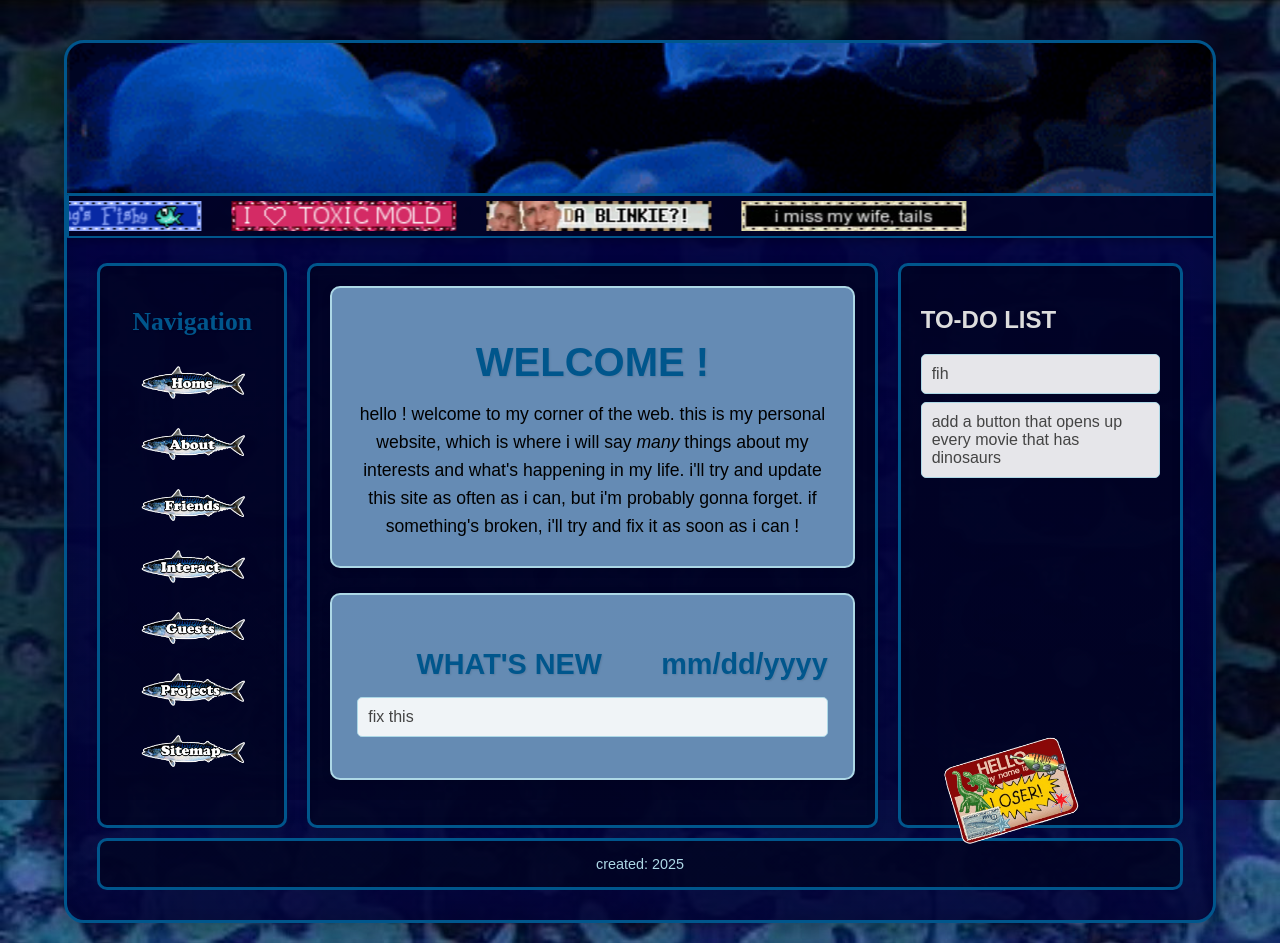
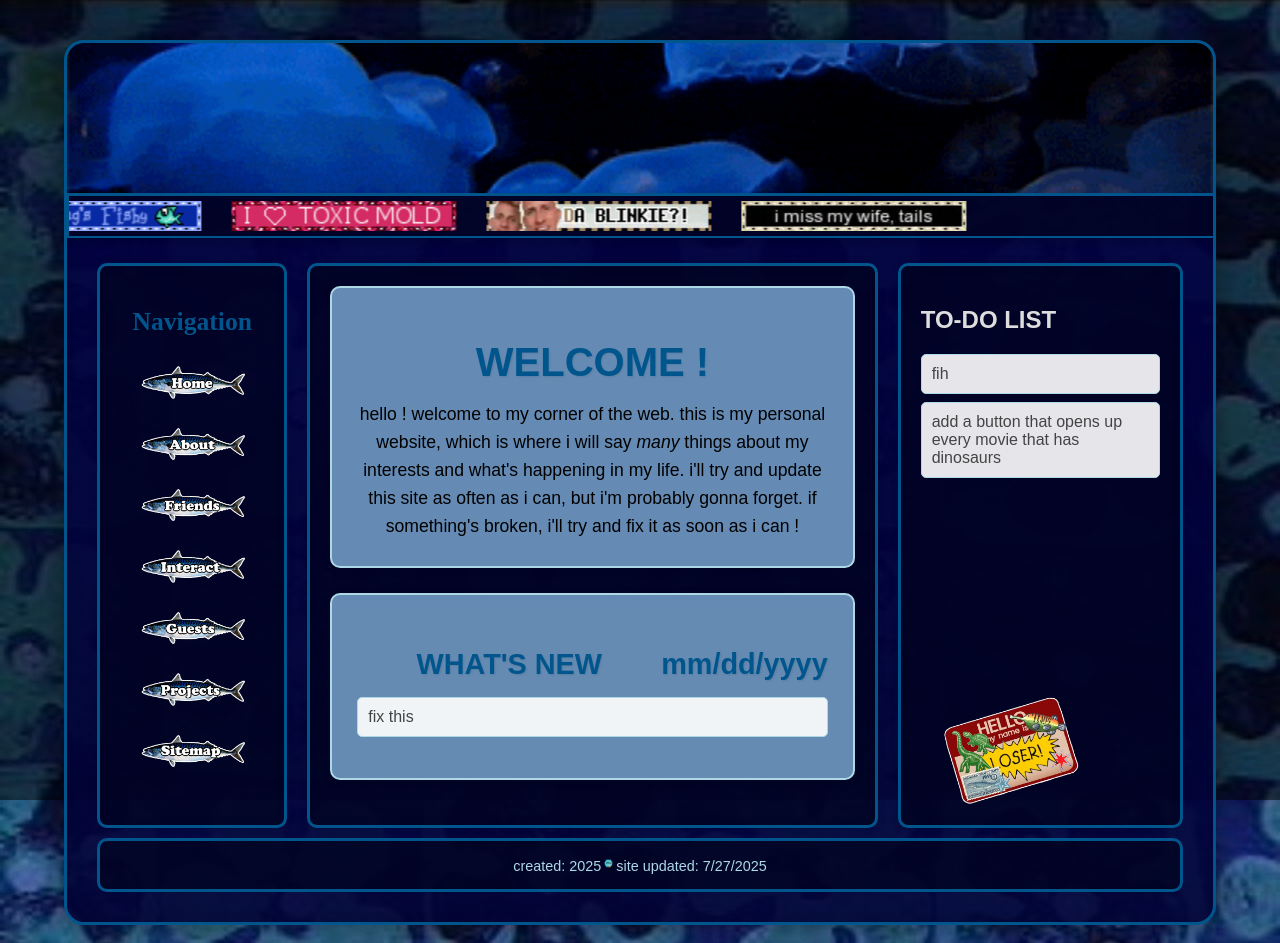
Before and after one commit to gator-bones/personal-website, a React (Create React App) app in the folder front-end/: page / in a window 1280 px wide. Shown: the top 943 px of the page. Built offline with nearby package versions, Linux system fonts and the light colour scheme; a web font is replaced by a local one.

Commit message:
i added a fish

```diff
--- a/front-end/src/pages/home/home.css
+++ b/front-end/src/pages/home/home.css
@@ -82,7 +82,7 @@ body {
 
 .loser-tag {
     position: absolute;
-    bottom: -50px;
+    bottom: -10px;
     right: 195px;
     width: 150px;
     height: auto;
@@ -248,6 +248,11 @@ body {
     padding: 0;
 }
 
+.site-footer img {
+    width: 15px;
+    height: 15px;
+}
+
 @media (max-width: 992px) {
     .big-aquarium-container {
         margin: 30px auto;
--- a/front-end/src/pages/home/home.js
+++ b/front-end/src/pages/home/home.js
@@ -58,7 +58,11 @@ const Home = () => {
                 </div>
 
                 <div className='site-footer'>
-                    <p>created: 2025</p>
+                    <p>
+                    created: 2025
+                    <img src='./images/decor/fishDividerFooter.png' alt='fish divider'></img>
+                    site updated: 7/27/2025
+                    </p>
                 </div>
             </div>
 
```
Also changed, not shown: front-end/public/images/decor/fishDividerFooter.png (added).
